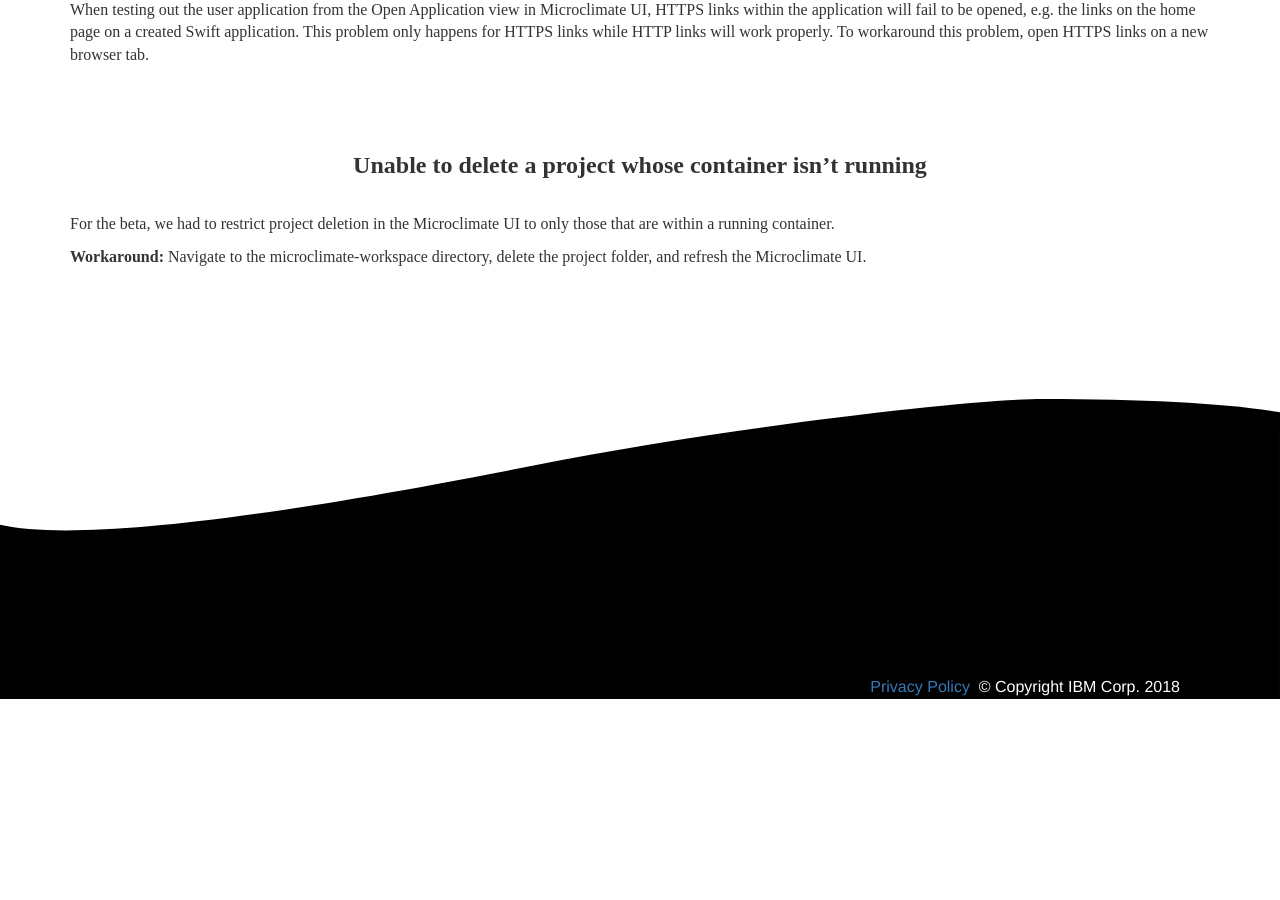
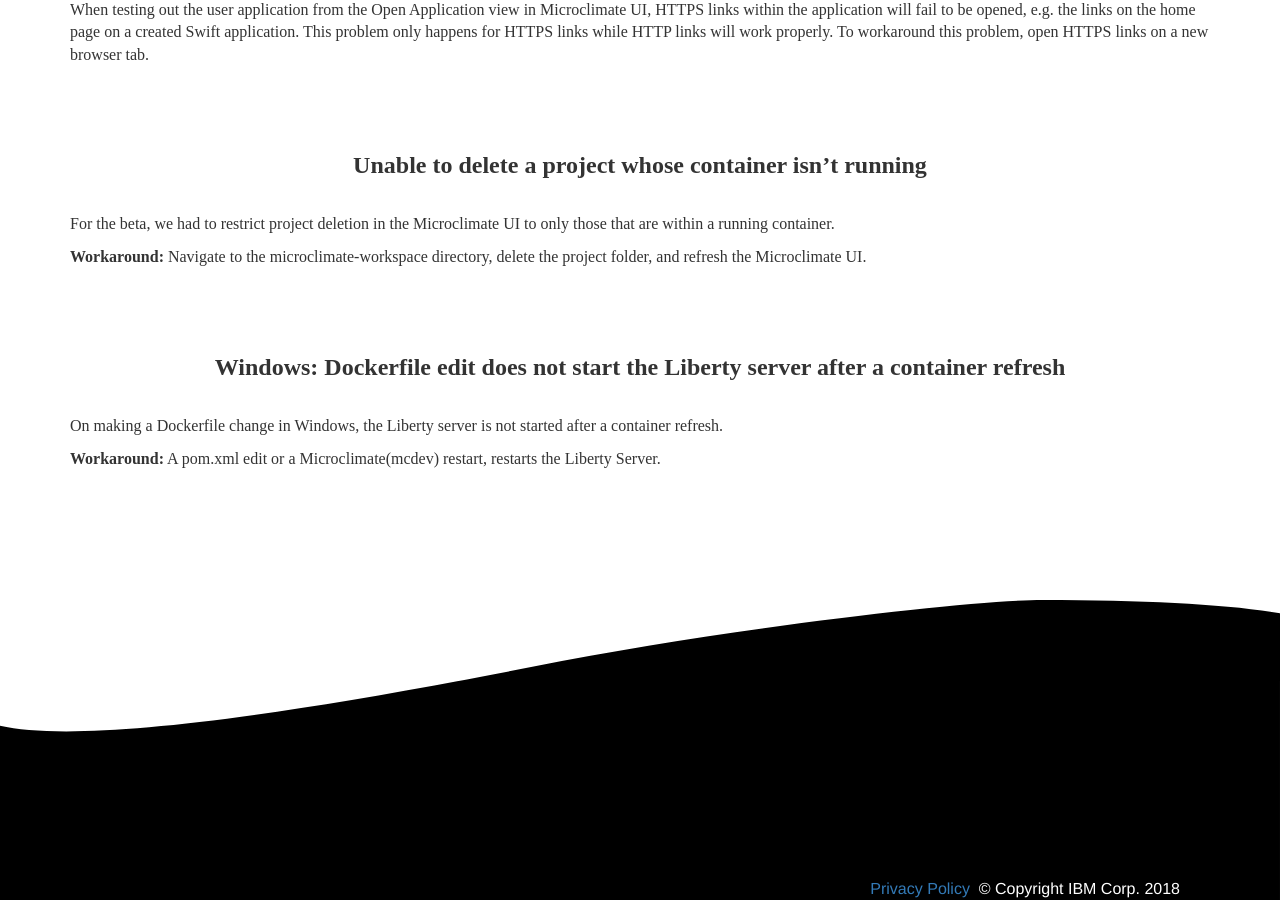
Before and after one commit to microclimate-dev2ops/microclimate-dev2ops.github.io, a Jekyll site: the page built from docPages/knownissue.md, in a window 1280 px wide and 900 px high, scrolled down 844 px. Built offline with Jekyll 4.4.1, drawn with Linux system fonts in a browser that asks for light colours; nearby versions of some CDN libraries; some web fonts are replaced; before the commit the page ends 1543 px from its top, so only the background shows below that.

Commit message:
Update knownissue.md
Adding the known issue for Dockerfile change in a Java Liberty Project on Windows. Provided the workaround for this issue as well.

```diff
--- a/docPages/knownissue.md
+++ b/docPages/knownissue.md
@@ -22,3 +22,9 @@
 For the beta, we had to restrict project deletion in the Microclimate UI to only those that are within a running container.
 
 **Workaround:** Navigate to the microclimate-workspace directory, delete the project folder, and refresh the Microclimate UI.
+
+## Windows: Dockerfile edit does not start the Liberty server after a container refresh
+
+On making a Dockerfile change in Windows, the Liberty server is not started after a container refresh.
+
+**Workaround:** A pom.xml edit or a Microclimate(mcdev) restart, restarts the Liberty Server.
```
